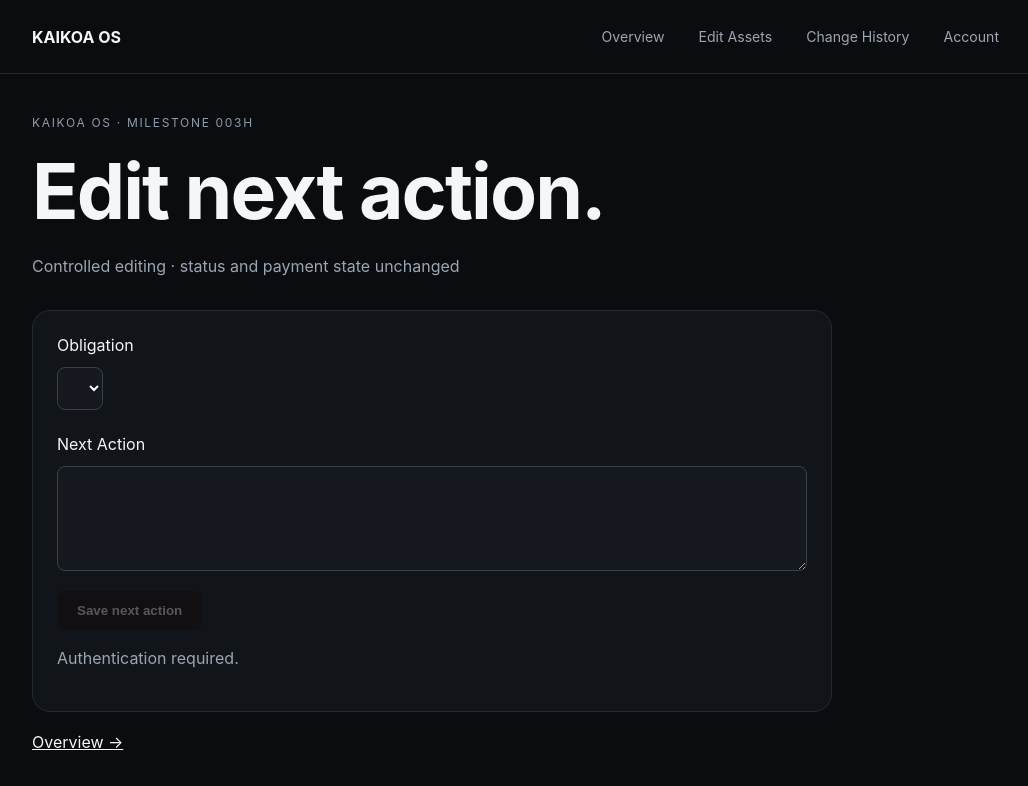
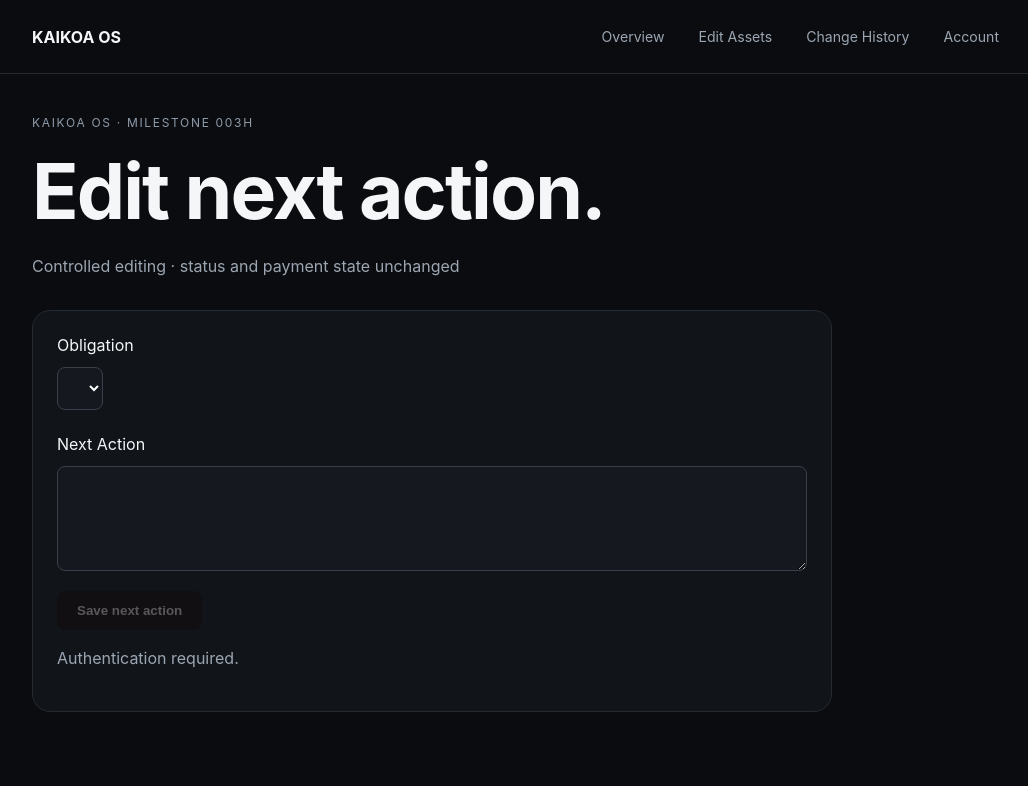
Before and after one commit to KAIKOA-Labs/kaikoa-os, a Next.js app: page /private-memory/obligations/edit in a window 1280 px wide. Shown: the top 786 px of the page, without its empty margins (118-1146 px from the left). Built offline with nearby package versions, Linux system fonts and the light colour scheme; no server answers.

Commit message:
Remove redundant Overview footer from obligation editor

```diff
--- a/app/private-memory/obligations/edit/page.tsx
+++ b/app/private-memory/obligations/edit/page.tsx
@@ -1,6 +1,5 @@
 "use client";
 import { useEffect, useState } from "react";
-import Link from "next/link";
 import { getBrowserSupabase } from "@/lib/supabase-browser";
 type Obligation={id:string;title:string;status:string;next_action:string|null};
 export default function EditObligation(){
@@ -35,5 +34,5 @@ export default function EditObligation(){
  <label htmlFor="next-action">Next Action</label><textarea id="next-action" maxLength={1000} rows={5} value={action} onChange={e=>setAction(e.target.value)} disabled={!selected||busy} style={{display:"block",width:"100%",margin:"12px 0 20px",padding:14,background:"#15191f",color:"white",border:"1px solid #3a404a",borderRadius:8}}/>
  <button type="button" disabled={!selected||busy||!action.trim()} onClick={()=>void save()} style={{padding:"12px 20px",borderRadius:8,border:0,fontWeight:700,cursor:"pointer"}}>{busy?"Saving…":"Save next action"}</button>
  {message&&<p role="status" className="muted">{message}</p>}
- </section><p><Link href="/private-memory">Overview →</Link></p></main>;
+ </section></main>;
 }
```
